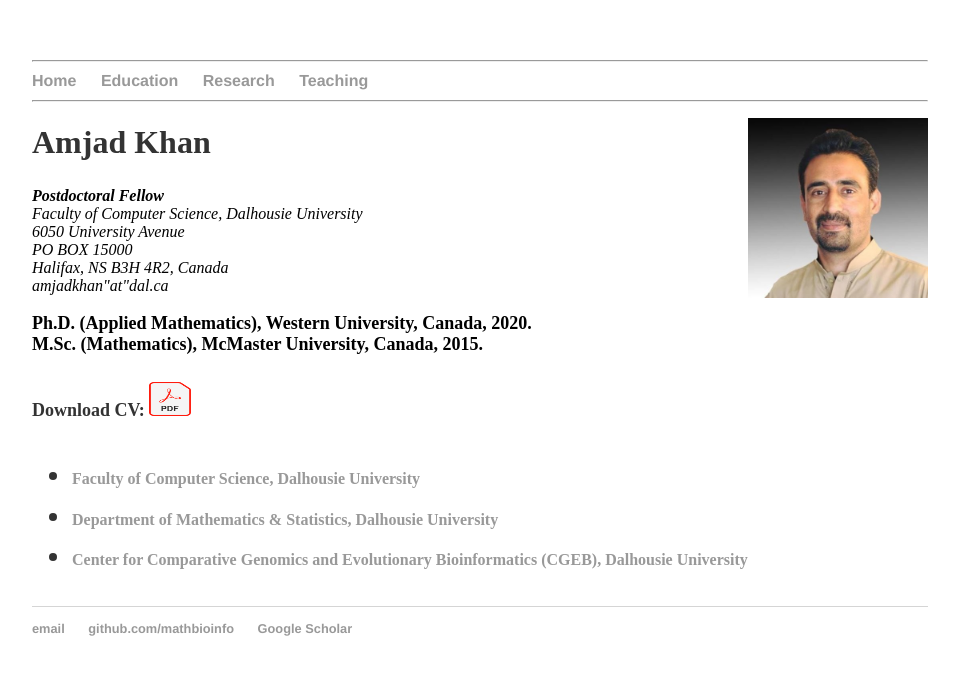
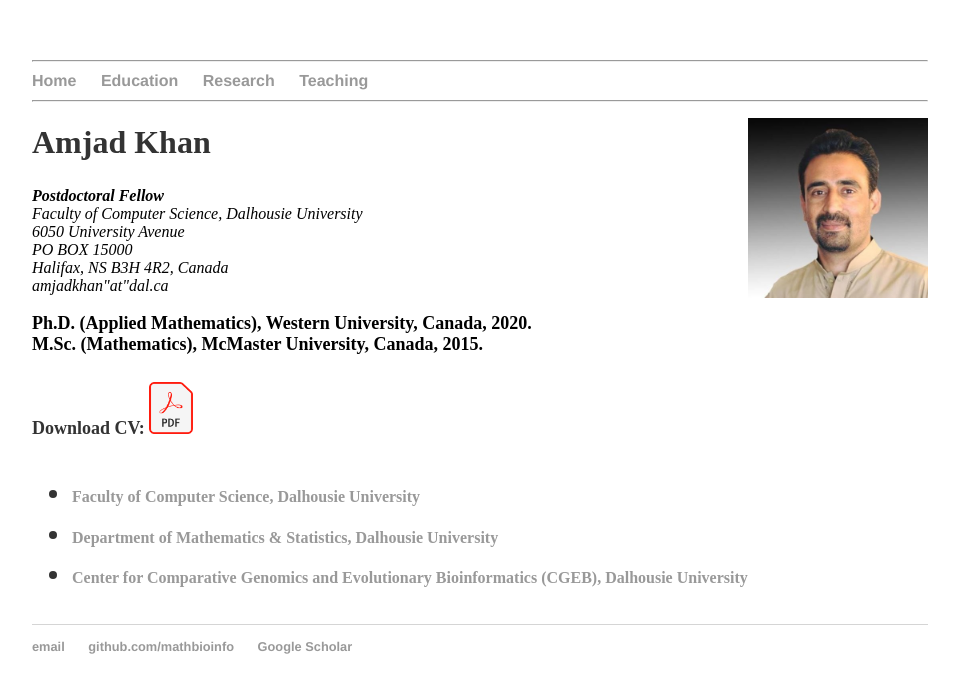
Before and after one commit to MathBioInfo/amjadkhan, a Jekyll site: the page index.html, which Jekyll copies as it is, in a window 1280 px wide. Shown: the top 693 px of the page, without its empty margins (160-1119 px from the left). Built offline with Jekyll 4.4.1, drawn with Linux system fonts in a browser that asks for light colours.

Commit message:
Update index.html

```diff
--- a/index.html
+++ b/index.html
@@ -37,7 +37,7 @@
 			</p>
 			<p><font size="4">Download CV:
                		<a href="cv.pdf" download>
-               		<img src="images/pdf.png" alt="CV" width="42" height="34">
+               		<img src="images/pdf.png" alt="CV" width="44" height="52">
 
 
 
```
